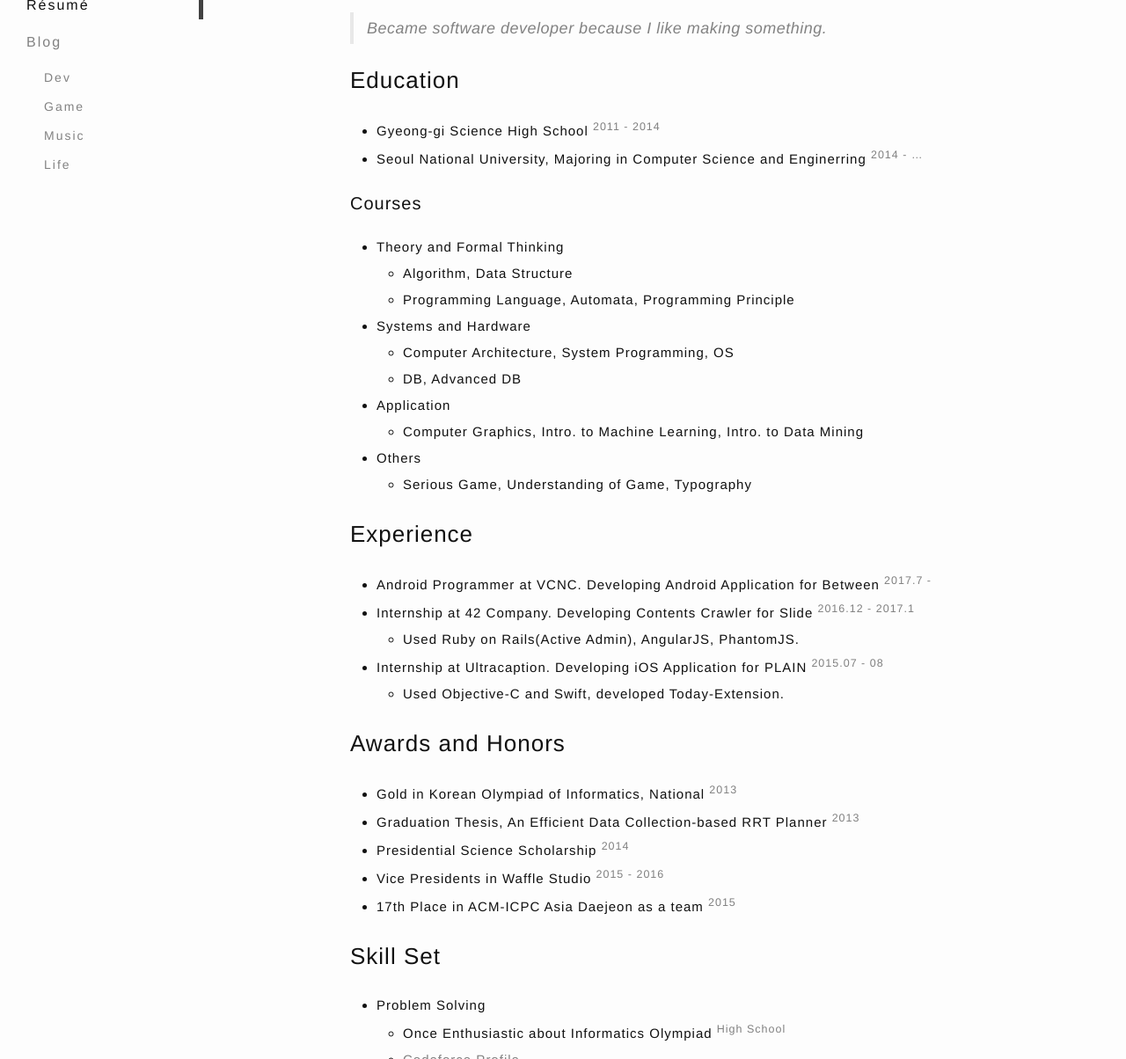
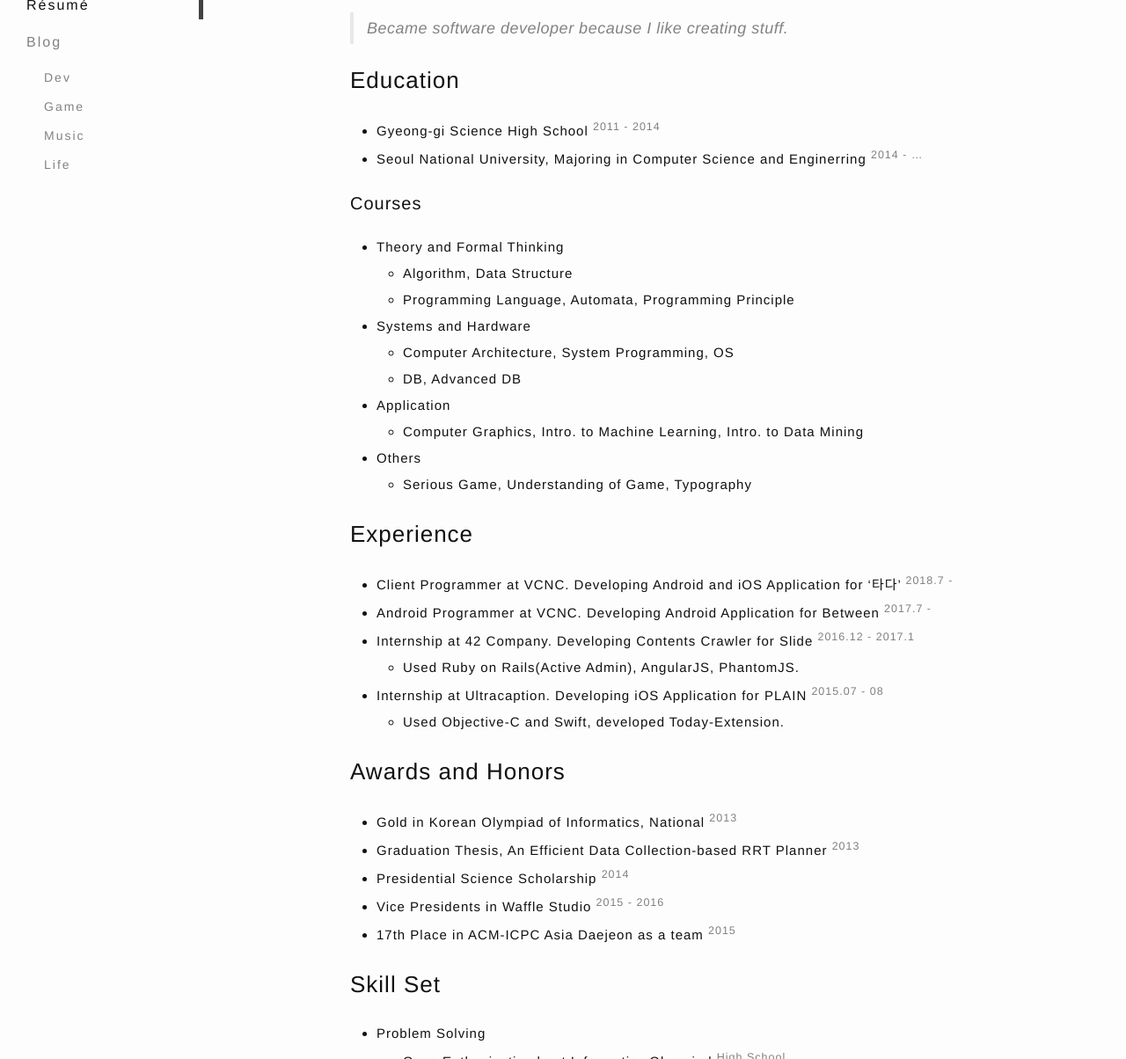
Before and after one commit to Rajin9601/rajin9601.github.io, a Jekyll site: the page built from resume.md, in a window 1280 px wide and 1400 px high, cut to the strip 196-1400 px from the top of the window. Shown: the whole strip at 88% size. Built offline with Jekyll 4.4.1, drawn with Linux system fonts in a browser that asks for light colours.

Commit message:
resume update

```diff
--- a/resume.md
+++ b/resume.md
@@ -16,7 +16,7 @@ permalink: /resume/
     </div>
 </div>
 
-> Became software developer because I like making something.
+> Became software developer because I like creating stuff.
 
 ## Education
 
@@ -38,6 +38,7 @@ permalink: /resume/
 
 
 ## Experience
+* Client Programmer at VCNC. Developing Android and iOS Application for '타다' <sup>2018.7 - </sup>
 * Android Programmer at VCNC. Developing Android Application for Between <sup>2017.7 - </sup>
 * Internship at 42 Company. Developing Contents Crawler for Slide <sup>2016.12 - 2017.1</sup>
     * Used Ruby on Rails(Active Admin), AngularJS, PhantomJS.
```
